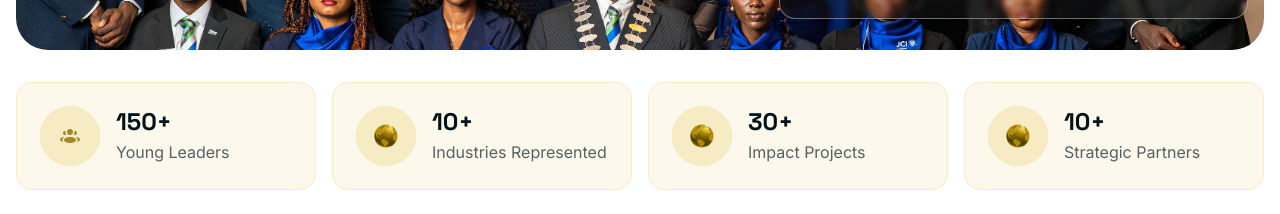
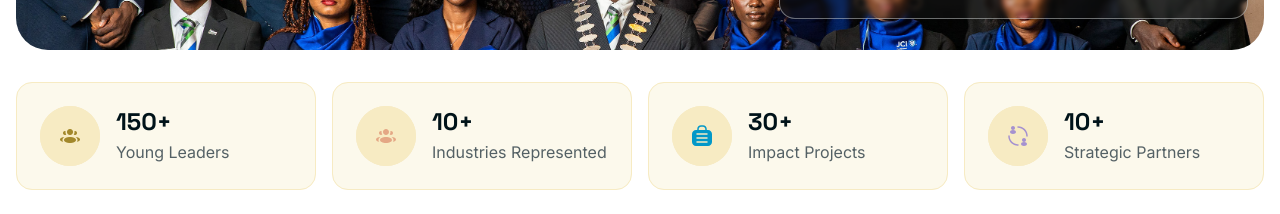
Before and after one commit to jcicontinentallagosdev-ctrl/jci-continental-web-2026, a Next.js app: page / in a window 1280 px wide. Shown: the part 780-994 px from the top of the page. Built offline with nearby package versions, Linux system fonts and the light colour scheme.

Commit message:
Ui change

```diff
--- a/src/container/Home/Hero.tsx
+++ b/src/container/Home/Hero.tsx
@@ -3,9 +3,7 @@
 import React from 'react';
 
 import ObserverImage from '@/components/shared/obs-image';
-import { Button } from '@/components/ui/button';
 import { images } from '@/constants';
-import { useMembershipModal } from '@/context/membership-modal-context';
 import { FeaturedProjectCard } from './FeaturedProjectCard';
 import { NextMeetingCard } from './NextMeetingCard';
 import { StatsCard } from './StatsCard';
@@ -16,8 +14,6 @@ interface HeroProps {
 }
 
 export function Hero({ className }: HeroProps) {
-  const { setOpen: openMembershipModal } = useMembershipModal();
-
   return (
     <section
       className={`container px-4 pt-[50px] pb-[60px] mx-auto ${className || ''}`}
@@ -98,17 +94,17 @@ export function Hero({ className }: HeroProps) {
             text="Young Leaders"
           />
           <StatsCard
-            icon={images.sectorsAndIndustriesIcon}
+            icon={images.sectorsSectionUsersIcon}
             number="10+"
             text="Industries Represented"
           />
           <StatsCard
-            icon={images.sectorsAndIndustriesIcon}
+            icon={images.sectorsSectionBriefcaseIcon}
             number="30+"
             text="Impact Projects"
           />
           <StatsCard
-            icon={images.sectorsAndIndustriesIcon}
+            icon={images.sectorsSectionConnectionIcon}
             number="10+"
             text="Strategic Partners"
           />
```
